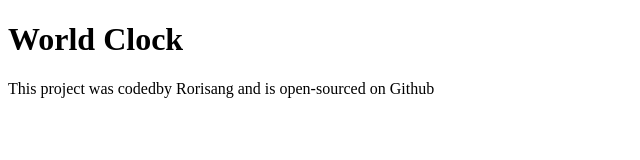
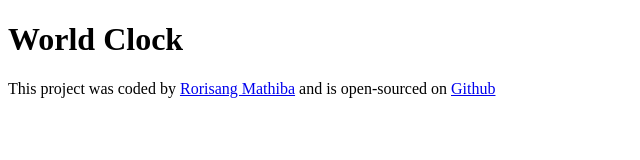
Before and after one commit to Rorisang-Mathiba/world-clock, a plain HTML site: page index.html in a window 1280 px wide. Shown: the whole page, without its empty margins (0-640 px from the left). Drawn offline with Linux system fonts and the light colour scheme.

Commit message:
Added the link to the Github repository

```diff
--- a/index.html
+++ b/index.html
@@ -9,7 +9,14 @@
   <body>
     <h1>World Clock</h1>
     <footer>
-      This project was codedby Rorisang and is open-sourced on Github
+      This project was coded by
+      <a href="https://github.com/Rorisang-Mathiba " target="_blank"
+        >Rorisang Mathiba</a
+      >
+      and is open-sourced on
+      <a href="https://github.com/Rorisang-Mathiba/world-clock" target="_blank"
+        >Github</a
+      >
     </footer>
     <script src="javascript/app.js"></script>
   </body>
```
